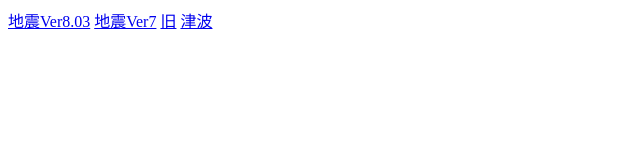
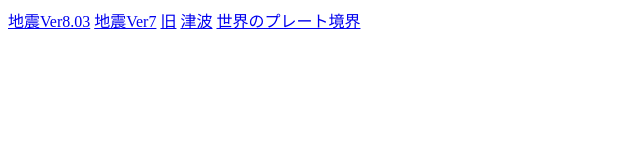
Before and after one commit to Mrdorawni/Mrdorawni-weather_site-jisaku_00000-jishin, a plain HTML site: page top.html in a window 1280 px wide. Shown: the whole page, without its empty margins (0-640 px from the left). Drawn offline with Linux system fonts and the light colour scheme.

Commit message:
Update top.html

```diff
--- a/top.html
+++ b/top.html
@@ -10,5 +10,8 @@
         <a href="https://mrdorawni.github.io/Mrdorawni-weather_site-jisaku_00000-jishin/ver7.53/">地震Ver7</a>
         <a href="https://mrdorawni.github.io/Mrdorawni-weather_site-jisaku_00000-jishin/index.html">旧</a>
         <a href="https://mrdorawni.github.io/Mrdorawni-weather_site-jisaku_00000-tsunami.github.io/">津波</a>
+
+        <a href="World_plate.png">世界のプレート境界</a>
+
     </body>
 </html>
```
